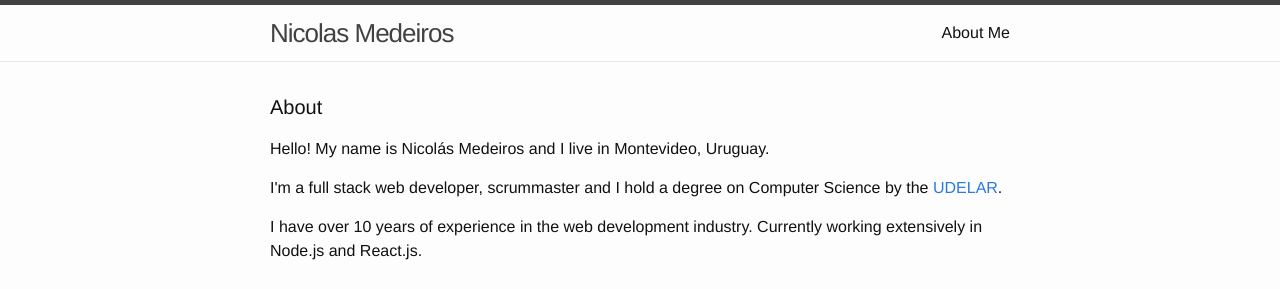
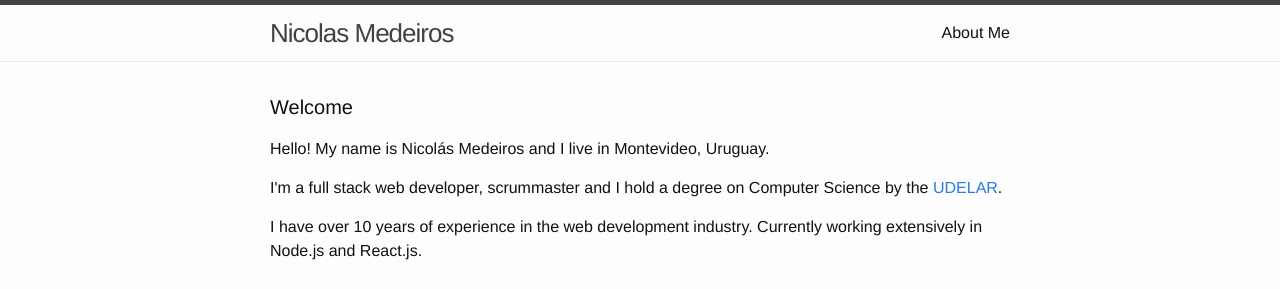
Before and after one commit to nicolasiugo/nicolasiugo.github.io, a Jekyll site: the page built from index.html, in a window 1280 px wide. Shown: the top 289 px of the page. Built offline with Jekyll 4.4.1, drawn with Linux system fonts in a browser that asks for light colours.

Commit message:
update homepage title

```diff
--- a/index.html
+++ b/index.html
@@ -4,7 +4,7 @@
 
 <div class="home">
 
-  <h1 class="page-heading">About</h1>
+  <h1 class="page-heading">Welcome</h1>
 
 
   <p>Hello! My name is Nicolás Medeiros and I live in Montevideo, Uruguay.</p>
```
